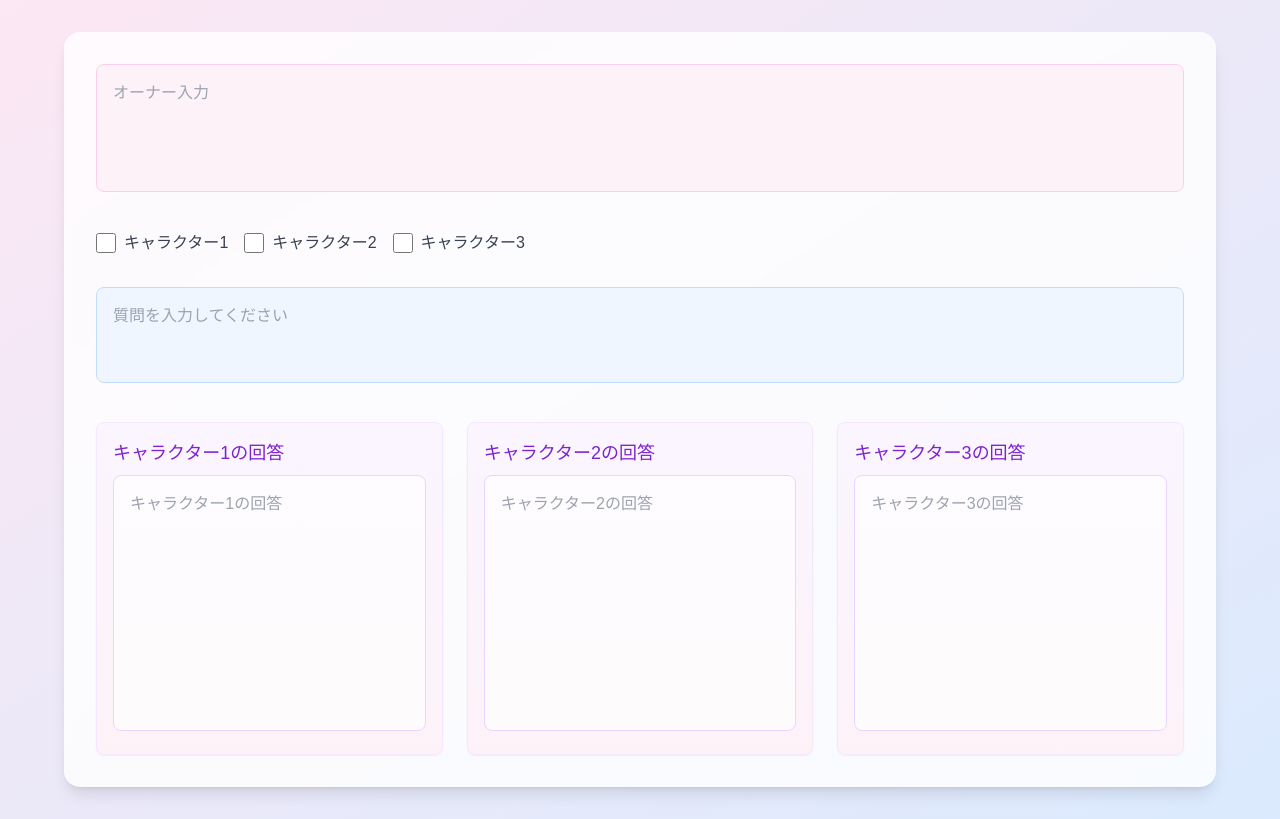
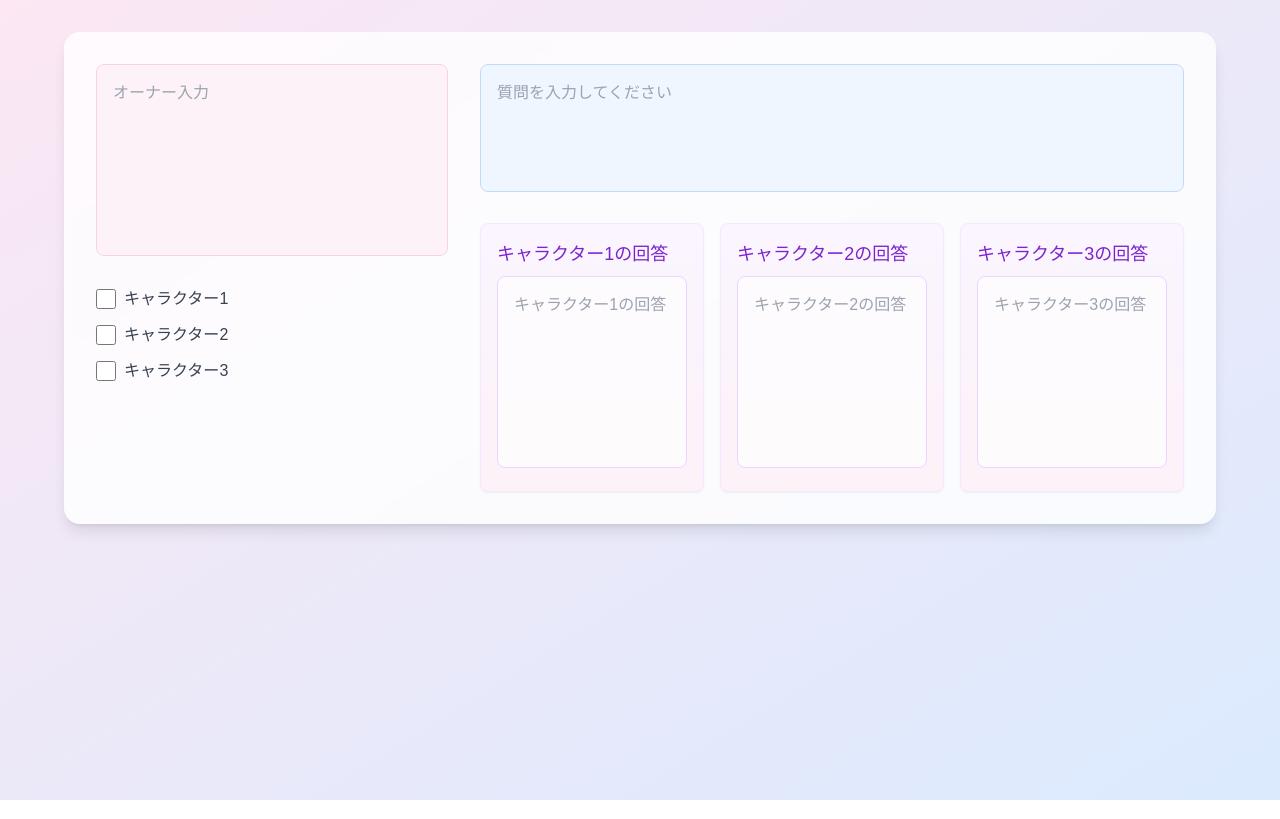
Before and after one commit to Nyukimin/MultiChat, a Next.js app: page / in a window 1280 px wide. Built offline with nearby package versions, Linux system fonts and the light colour scheme.

Commit message:
fix: 画面レイアウトを指示通りに修正
- 左側にオーナー入力とキャラクター選択を配置
- 右側に質問エリアと回答エリアを配置
- レイアウトを2カラム構成に変更

```diff
--- a/app/page.tsx
+++ b/app/page.tsx
@@ -9,16 +9,19 @@ export default function Home() {
   return (
     <main className="min-h-screen p-8 bg-gradient-to-br from-pink-100 to-blue-100">
       <div className="max-w-6xl mx-auto bg-white/80 backdrop-blur-sm rounded-2xl shadow-lg p-8">
+        <div className="flex gap-8">
+          {/* 左側エリア */}
+          <div className="w-1/3 flex flex-col gap-6">
             {/* オーナー入力エリア */}
-        <div className="mb-8">
+            <div>
               <textarea
-            className="w-full h-32 p-4 rounded-lg border border-pink-200 bg-pink-50 focus:ring-2 focus:ring-pink-300 focus:border-transparent resize-none"
+                className="w-full h-48 p-4 rounded-lg border border-pink-200 bg-pink-50 focus:ring-2 focus:ring-pink-300 focus:border-transparent resize-none"
                 placeholder="オーナー入力"
               />
             </div>
 
             {/* キャラクター選択 */}
-        <div className="mb-8 flex gap-4">
+            <div className="flex flex-col gap-3">
               {[1, 2, 3].map((num) => (
                 <label key={num} className="flex items-center space-x-2 cursor-pointer">
                   <input
@@ -37,19 +40,22 @@ export default function Home() {
                 </label>
               ))}
             </div>
+          </div>
 
+          {/* 右側エリア */}
+          <div className="w-2/3 flex flex-col gap-6">
             {/* 質問エリア */}
-        <div className="mb-8">
+            <div>
               <textarea
                 value={question}
                 onChange={(e) => setQuestion(e.target.value)}
-            className="w-full h-24 p-4 rounded-lg border border-blue-200 bg-blue-50 focus:ring-2 focus:ring-blue-300 focus:border-transparent resize-none"
+                className="w-full h-32 p-4 rounded-lg border border-blue-200 bg-blue-50 focus:ring-2 focus:ring-blue-300 focus:border-transparent resize-none"
                 placeholder="質問を入力してください"
               />
             </div>
 
             {/* 回答エリア */}
-        <div className="grid grid-cols-3 gap-6">
+            <div className="grid grid-cols-3 gap-4">
               {[1, 2, 3].map((num) => (
                 <div
                   key={num}
@@ -59,7 +65,7 @@ export default function Home() {
                     キャラクター{num}の回答
                   </h3>
                   <textarea
-                className="w-full h-64 p-4 rounded-lg border border-purple-200 bg-white/70 focus:ring-2 focus:ring-purple-300 focus:border-transparent resize-none"
+                    className="w-full h-48 p-4 rounded-lg border border-purple-200 bg-white/70 focus:ring-2 focus:ring-purple-300 focus:border-transparent resize-none"
                     placeholder={`キャラクター${num}の回答`}
                     readOnly
                   />
@@ -67,6 +73,8 @@ export default function Home() {
               ))}
             </div>
           </div>
+        </div>
+      </div>
     </main>
   )
 }
```
Lines whose indentation alone changed are shown as unchanged.
